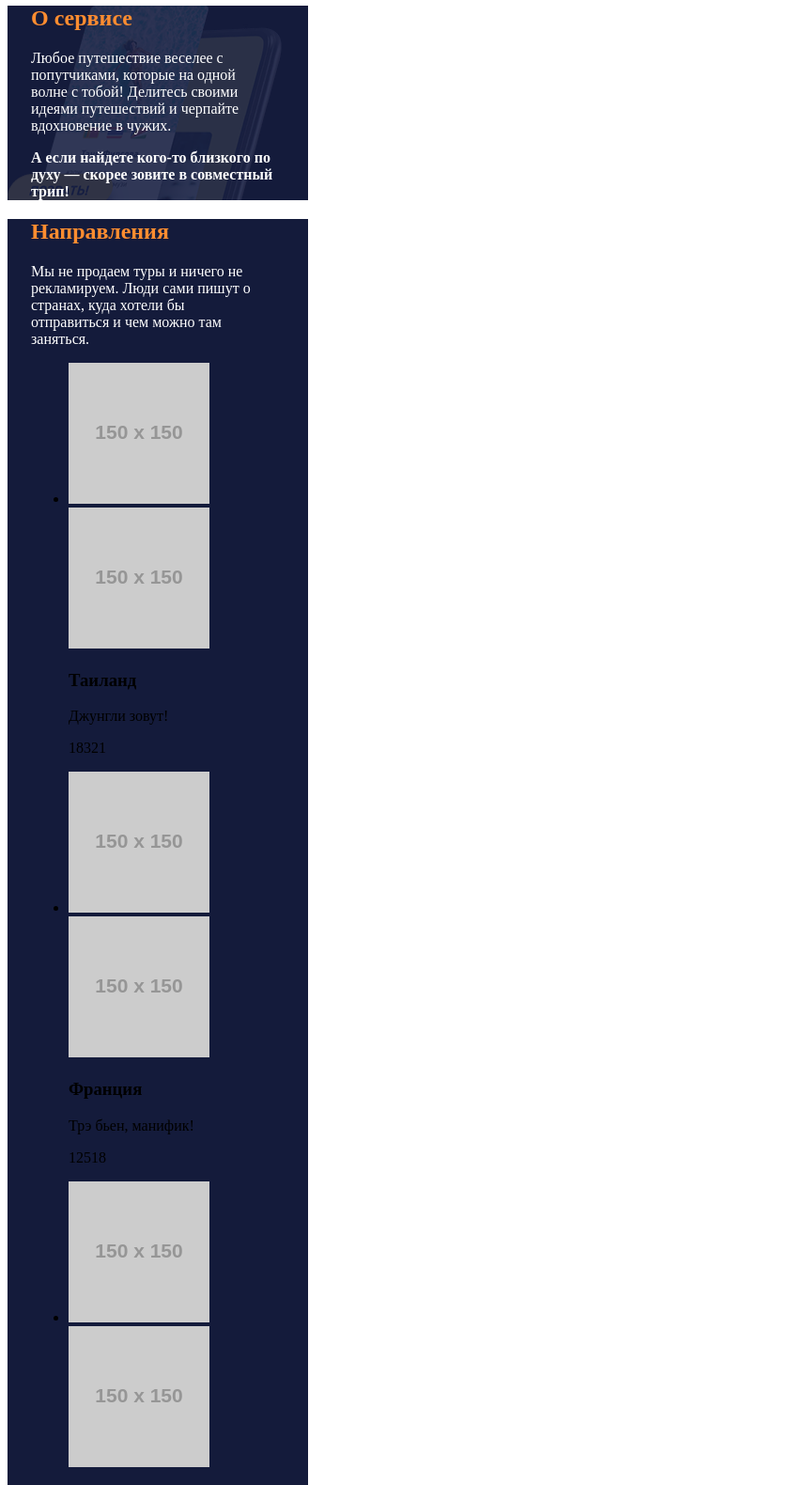
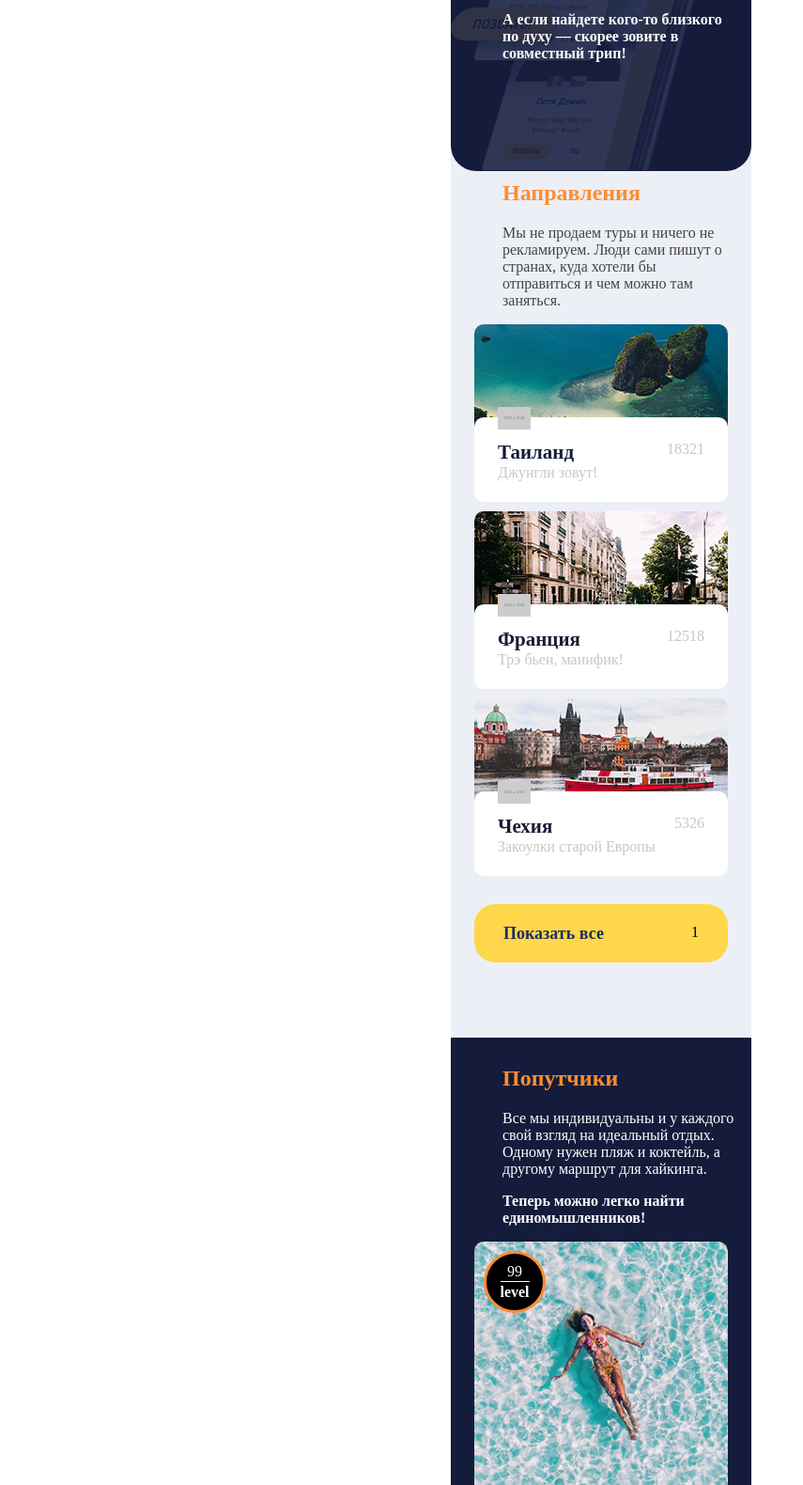
Before and after one commit to xflatiboy/1063087-pognali-18, a plain HTML site: page source/index.html in a window 1280 px wide. Shown: the part 1220-2800 px from the top of the page at 94% size, without its empty margins (0-855 px from the left). Drawn offline with nearby package versions, Linux system fonts and the light colour scheme; files that its build step writes are made by us from their sources; placeholder pictures from the web are drawn by us.

Commit message:
Добавил изменения в сетку

```diff
--- a/source/index.html
+++ b/source/index.html
@@ -5,9 +5,10 @@
     <title>HTML Academy: Погнали</title>
     <link href='css/style.css' rel='stylesheet'>
   </head>
-  <body>
+  <body class='body'>
+    <div class='wrapper'>
       <header class='header'>
-      <div class='header__logo'>
+        <div class='header__top'>
           <img class='logo' src='img/logo-mobile-white@1x.png' width='100' height='19' alt='Погнали?'>
           <div class='header__menu'>
             <button class='burger' type='button'><?xml version="1.0" encoding="utf-8"?>
@@ -76,7 +77,7 @@
               </p>
               <p class='instruction__text instruction__text--white'>3</p>
             </li>
-          <li class='instruction__item instruction__item--yellow'>
+            <li class='instruction__item instruction__item--yellow instruction__item--border-bottom'>
               <p class='instruction__text'>
                 Путешествуйте
                 вместе!
@@ -89,20 +90,20 @@
       <main class='page-main'>
         <section class='service-block service-block__background'>
           <div class='service-block__content'>
-          <h2 class='service-block__name'>О сервисе</h2>
+            <h2 class='block-name'>О сервисе</h2>
             <p class='service-block__text'>
               Любое путешествие веселее
               с попутчиками, которые на одной волне с тобой! Делитесь своими идеями путешествий и черпайте вдохновение в чужих.
             </p>
-          <b class='service-block__text'>
+            <p class='service-block__text service-block__text--bold'>
               А если найдете кого-то близкого по духу — скорее зовите в совместный трип!
-          </b>
+            </p>
           </div>
         </section>
-      <section class='service-block'>
+        <section class='service-block service-block--white'>
           <div class='service-block__content'>
-          <h2 class='service-block__name'>Направления</h2>
-          <p class='service-block__text'>
+            <h2 class='block-name'>Направления</h2>
+            <p class='service-block__text service-block__text--grey'>
               Мы не продаем туры
               и ничего не рекламируем.
               Люди сами пишут о странах, куда хотели бы отправиться
@@ -110,49 +111,58 @@
             </p>
             <ul class='service-block__list'>
               <li class='service-block__item'>
-              <img class='service-block__item-img' src='https://via.placeholder.com/150x150' alt='Фото страны'>
-              <img class='service-block__item-flag' src='https://via.placeholder.com/150x150' alt='флаг страны'>
+                <img class='service-block__item-img' src='img/thailand-mobile@1x.jpg' width='270' height='110' alt='Фото страны'>
                 <div class='service-block__country'>
+                  <img class='service-block__country-flag' src='https://via.placeholder.com/150x150' width='35' height='24' alt='флаг страны'>
+                  <div class='service-block__country-info'>
                     <h3 class='service-block__country-name'>Таиланд</h3>
                     <p class='service-block__country-text'>Джунгли зовут!</p>
                   </div>
                   <p class='service-block__country-text'>18321</p>
+                </div>
               </li>
               <li class='service-block__item'>
-              <img class='service-block__item-img' src='https://via.placeholder.com/150x150' alt='Фото страны'>
-              <img class='service-block__item-flag' src='https://via.placeholder.com/150x150' alt='флаг страны'>
+                <img class='service-block__item-img' src='img/france-mobile@1x.jpg' width='270' height='110' alt='Фото страны'>
                 <div class='service-block__country'>
+                  <img class='service-block__country-flag' src='https://via.placeholder.com/150x150' width='35' height='24' alt='флаг страны'>
+                  <div class='service-block__country-info'>
                     <h3 class='service-block__country-name'>Франция</h3>
                     <p class='service-block__country-text'>Трэ бьен, манифик!</p>
                   </div>
                   <p class='service-block__country-text'>12518</p>
+                </div>
               </li>
               <li class='service-block__item'>
-              <img class='service-block__item-img' src='https://via.placeholder.com/150x150' alt='Фото страны'>
-              <img class='service-block__item-flag' src='https://via.placeholder.com/150x150' alt='флаг страны'>
+                <img class='service-block__item-img' src='img/czech-mobile@1x.jpg' width='270' height='110' alt='Фото страны'>
                 <div class='service-block__country'>
+                  <img class='service-block__country-flag' src='https://via.placeholder.com/150x150' width='35' height='24' alt='флаг страны'>
+                  <div class='service-block__country-info'>
                     <h3 class='service-block__country-name'>Чехия</h3>
                     <p class='service-block__country-text'>Закоулки старой Европы</p>
                   </div>
                   <p class='service-block__country-text'>5326</p>
+                </div>
               </li>
             </ul>
-          <a class='service-block__to-all button' href='#'>Показать все</a>
+            <div class='service-block__button button'>
+              <a class='service-block__to-all' href='#'>Показать все</a>
+              <div class='service-block__button-right'>1</div>
+            </div>
           </div>
         </section>
         <section class='service-block'>
           <div class='service-block__content'>
-          <h2 class='service-block__name'>Попутчики</h2>
+            <h2 class='block-name'>Попутчики</h2>
             <p class='service-block__text'>
               Все мы индивидуальны и у каждого свой взгляд на идеальный отдых. Одному нужен пляж и коктейль, а другому маршрут для хайкинга.
             </p>
-          <b class='service-block__text'>
+            <p class='service-block__text service-block__text--bold'>
               Теперь можно легко найти единомышленников!
-          </b>
+            </p>
             <ul class='service-block__list'>
               <li class='service-block__item'>
                 <div class='service-block__item-profile'>
-                <img class='service-block__item-photo' src='https://via.placeholder.com/150x150' alt='фото пользователя'>
+                  <img class='service-block__item-photo' src='img/firsova-desktop@1x.jpg' width='270' height='270' alt='фото пользователя'>
                   <div class='service-block__item-lvl'>
                     <p class='service-block__item-text'>99</p>
                     <div class='line-level'></div>
@@ -161,9 +171,9 @@
                 </div>
                 <div class='service-block__item-description'>
                   <div class='service-block__item-countries'>
-                  <img class='service-block__item-flag' src='https://via.placeholder.com/150x150' alt='флаг страны'>
-                  <img class='service-block__item-flag' src='https://via.placeholder.com/150x150' alt='флаг страны'>
-                  <img class='service-block__item-flag' src='https://via.placeholder.com/150x150' alt='флаг страны'>
+                    <img class='service-block__item-flag' src='https://via.placeholder.com/150x150' width='35' height='24' alt='флаг страны'>
+                    <img class='service-block__item-flag' src='https://via.placeholder.com/150x150' width='35' height='24' alt='флаг страны'>
+                    <img class='service-block__item-flag' src='https://via.placeholder.com/150x150' width='35' height='24' alt='флаг страны'>
                   </div>
                   <div class='service-block__item-status'></div>
                   <p class='service-block__item-name'>Таня Фирсова</p>
@@ -216,7 +226,7 @@
         <section class='service-block'>
           <h1 class='visually-hidden'>Добавьте ваш профиль</h1>
           <div class='service-block__left'>
-          <h2 class='service-block__name'>Добавьте свой профиль
+            <h2 class='block-name'>Добавьте свой профиль
             </h2>
             <div class='add-profile__line'></div>
             <p class='add-profile__text'>
@@ -269,7 +279,7 @@
           </div>
         </section>
         <section class='to-register'>
-        <h2 class='h2-for-blocks'>Заинтересовались?</h2>
+          <h2 class='block-name'>Заинтересовались?</h2>
           <p class='to-register__text description'>
             Зарегистрируйтесь,
             это быстро и бесплатно!
@@ -308,5 +318,6 @@
           </div>
         </div>
       </footer>
+    </div>
   </body>
 </html>
--- a/source/less/content.less
+++ b/source/less/content.less
@@ -1,24 +1,28 @@
+.wrapper {
+  width: 320px;
+  margin: 0 auto;
+}
+
 .button {
-  padding: 12px;
-  height: 42px;
+  padding: 11px;
+  height: 40px;
   border: none;
   border-radius: 22px;
   background-color: #ffd74b;
-}
 
-.button--mango {
+  &--mango {
     background-color: #ff8d30;
   }
 
-.button--orange {
+  &--orange {
     background-color: #ffbd30;
   }
 
-.button--yellow {
+  &--yellow {
     background-color: #ffd74b;
   }
 
-.button--text {
+  &--text {
     padding-left: 30px;
     padding-right: 30px;
     font-size: 17px;
@@ -28,12 +32,13 @@
     vertical-align: middle;
     color: #161c35;
   }
+}
 
 .burger {
   /* Позиционирование */
   /* Блочная модель */
   display: inline-block;
-  width: 25px;
+  width: 35px;
   height: 11px;
   /* Типографика */
   /* Оформление */
@@ -59,6 +64,19 @@
   width: 320px;
 }
 
+.block-name {
+  color: #ff8d30;
+  font-weight: bold;
+  font-size: 24px;
+  padding-left: 30px;
+}
+
+.line-level {
+  width: 31px;
+  height: 1px;
+  background-color: #ffffff;
+}
+
 .visually-hidden {
   position: absolute;
   width: 1px;
--- a/source/less/reviews-block.less
+++ b/source/less/reviews-block.less
@@ -1,6 +1,6 @@
 .reviews-block {
   margin-left: 50px;
-  margin-top: 50px;
+  padding-top: 30px;
   width: 160px;
 
   &__text {
--- a/source/less/service-block.less
+++ b/source/less/service-block.less
@@ -1,10 +1,20 @@
 .service-block {
+  margin-top: -20px;
   width: 320px;
   background-color: #141b3b;
+  border-radius: 0 0 27px 27px;
+  padding-bottom: 100px;
+
+  &--white {
+    position: relative;
+    background-color: #edeff6;
+    z-index: -1;
+  }
 
   &__content {
     width: 270px;
     margin: 0 auto;
+    padding-top: 10px;
   }
 
   &__background {
@@ -12,15 +22,142 @@
     background-repeat: no-repeat;
   }
 
-  &__name {
-    color: #ff8d30;
-    font-weight: bold;
-    font-size: 24px;
-  }
-
   &__text {
     color: #ffffff;
     font-size: 16px;
     width: 250px;
+    padding-left: 30px;
+  }
+
+  &__text--grey {
+    color: #444444;
+  }
+
+  &__text--bold {
+    font-weight: bold;
+  }
+
+  &__list {
+    padding: 0;
+    margin: 0 auto;
+    list-style-type: none;
+  }
+
+  &__item {
+    position: relative;
+    margin-top: 10px;
+
+    &-img {
+      border-radius: 10px 10px 0 0;
+    }
+
+    &-profile {
+      position: relative;
+    }
+
+    &-photo {
+      border-radius: 10px 10px 0 0;
+    }
+
+    &-lvl {
+      position: absolute;
+      top: 10px;
+      left: 10px;
+      display: flex;
+      flex-direction: column;
+      width: 60px;
+      height: 60px;
+      border-radius: 33px;
+      justify-content: space-between;
+      align-items: center;
+      color: #ffffff;
+      background-color: #000000;
+      border: solid 3px #ff8d30;
+    }
+
+    &-text:first-child {
+      margin: 0;
+      padding-top: 10px;
+    }
+
+    &-text:last-child {
+      padding-bottom: 10px;
+    }
+
+    &-description {
+      margin-top: -4px;
+      position: relative;
+      background-color: #ffffff;
+    }
+
+    &-countries {
+      display: flex;
+      justify-content: space-between;
+    }
+
+    &-flag {
+      margin-top: -10px;
+    }
+  }
+
+  &__country {
+    position: relative;
+    margin-top: -15px;
+    display: flex;
+    justify-content: space-between;
+    width: 220px;
+    height: 65px;
+    padding-top: 25px;
+    padding-left: 25px;
+    padding-right: 25px;
+    border-radius: 10px;
+    background-color: #ffffff;
+    z-index: 2;
+
+    &-flag {
+      position: absolute;
+      left: 25px;
+      top: -11px;
+      z-index: 3;
+    }
+
+    &-info {
+      height: 70px;
+    }
+
+    &-name {
+      margin: 0;
+      font-size: 21px;
+      font-weight: bold;
+      color: #161c35;
+    }
+
+    &-text {
+      margin: 0;
+      font-size: 16px;
+      color: #c7c7c7;
+    }
+  }
+
+  &__button {
+    margin-top: 30px;
+    display: flex;
+    justify-content: space-between;
+
+    &-right {
+      padding-top: 10px;
+      padding-bottom: 10px;
+      padding-right: 20px;
+    }
+  }
+
+  &__to-all {
+    padding-top: 10px;
+    padding-bottom: 10px;
+    padding-left: 20px;
+    text-decoration: none;
+    color: #1d2e5b;
+    font-size: 18px;
+    font-weight: bold;
   }
 }
```
Also changed, not shown: source/less/header.less (+11 -14 lines), source/less/instruction.less (+12 -6 lines). Lines whose indentation alone changed are shown as unchanged.
